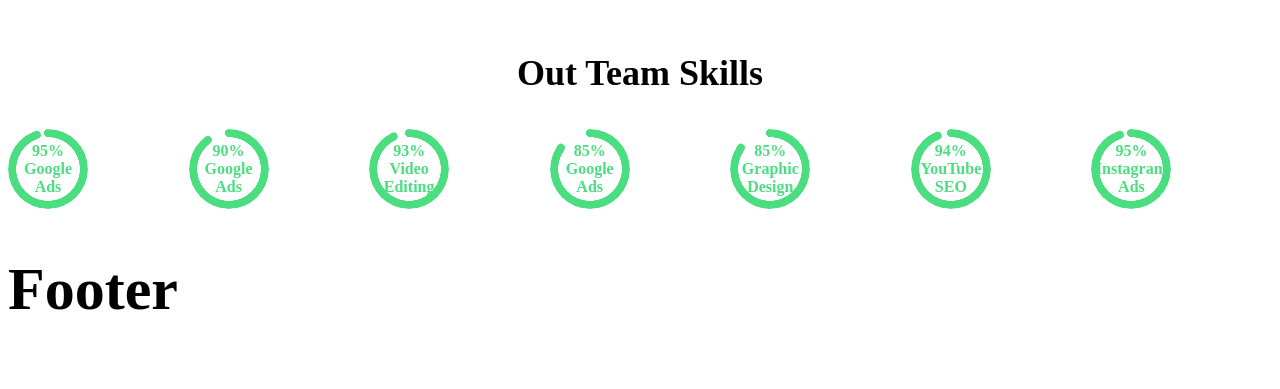
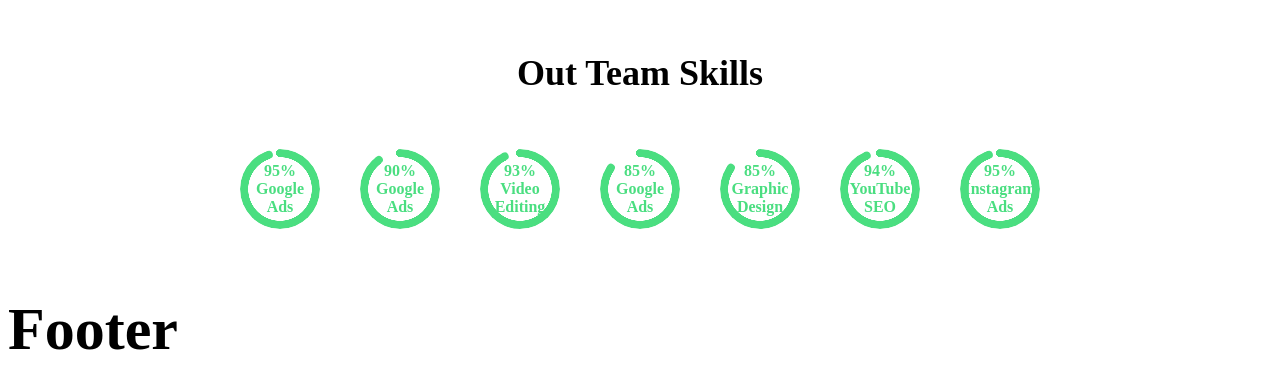
Before and after one commit to fahmidurshanto/nz-medias, a React (Vite) app: page / in a window 1280 px wide. Shown: the part 3503-3892 px from the top of the page. Built offline with nearby package versions, Linux system fonts and the light colour scheme.

Commit message:
final commit

```diff
--- a/src/components/PricesCard/PricesCard.jsx
+++ b/src/components/PricesCard/PricesCard.jsx
@@ -17,7 +17,7 @@
 const PricesCard = () => {
   return (
     <div
-      className="grid grid-cols-3 gap-6 bg-[#C5C0EB] p-20"
+      className="grid md:grid-cols-2 lg:grid-cols-3 gap-6 bg-[#C5C0EB] p-20"
       data-aos="zoom-in"
     >
       {/* Personal Plans */}
--- a/src/components/ServicesCards/ServicesCards.jsx
+++ b/src/components/ServicesCards/ServicesCards.jsx
@@ -13,7 +13,7 @@
       <h2 className="text-5xl font-semibold pt-6">
         Our Services: {cards.length}
       </h2>
-      <div className="grid md:grid-cols-3">
+      <div className="grid md:grid-cols-2 lg:grid-cols-3">
         {cards.map((card) => (
           <ServiceCard key={card.id} card={card}></ServiceCard>
         ))}
--- a/src/components/TeamSkill/TeamSkill.jsx
+++ b/src/components/TeamSkill/TeamSkill.jsx
@@ -2,51 +2,51 @@
   return (
     <div className="text-center">
       <h3 className="text-4xl">Out Team Skills</h3>
-      <div className="grid grid-cols-7 container mx-auto">
+      <div className="sm:grid-cols-3 md:grid-cols-7 ">
         <div
-          className="radial-progress text-green-400"
+          className="radial-progress text-green-400 m-5"
           style={{ "--value": 95 }}
           role="progressbar"
         >
           <h4 className="p-5">95% Google Ads</h4>
         </div>
         <div
-          className="radial-progress text-green-400"
+          className="radial-progress text-green-400 m-5"
           style={{ "--value": 90 }}
           role="progressbar"
         >
           <h4 className="p-5">90% Google Ads</h4>
         </div>
         <div
-          className="radial-progress text-green-400"
+          className="radial-progress text-green-400 m-5"
           style={{ "--value": 93 }}
           role="progressbar"
         >
           <h4 className="p-5">93% Video Editing</h4>
         </div>
         <div
-          className="radial-progress text-green-400"
+          className="radial-progress text-green-400 m-5"
           style={{ "--value": 85 }}
           role="progressbar"
         >
           <h4 className="p-5">85% Google Ads</h4>
         </div>
         <div
-          className="radial-progress text-green-400"
+          className="radial-progress text-green-400 m-5"
           style={{ "--value": 85 }}
           role="progressbar"
         >
           <h4 className="p-5">85% Graphic Design</h4>
         </div>
         <div
-          className="radial-progress text-green-400"
+          className="radial-progress text-green-400 m-5"
           style={{ "--value": 94 }}
           role="progressbar"
         >
           <h4 className="p-5">94% YouTube SEO</h4>
         </div>
         <div
-          className="radial-progress text-green-400"
+          className="radial-progress text-green-400 m-5"
           style={{ "--value": 95 }}
           role="progressbar"
         >
```
